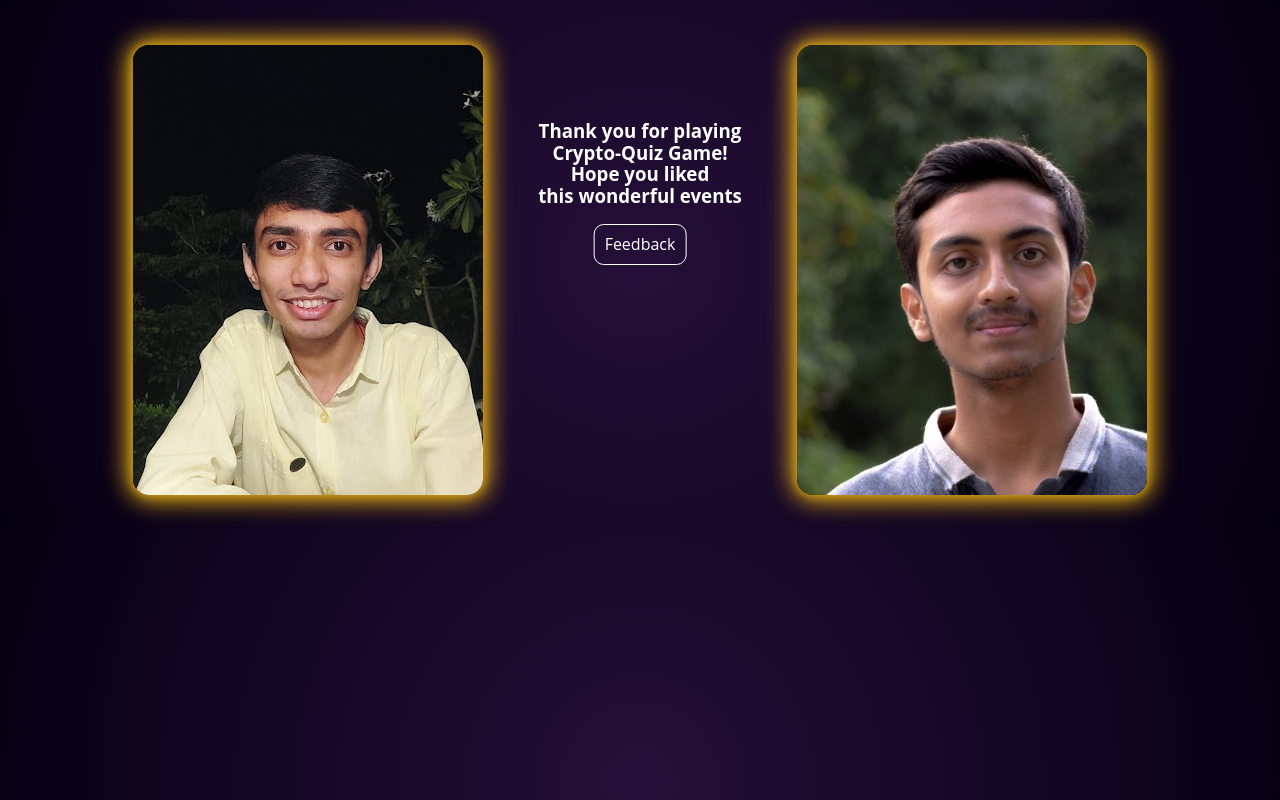
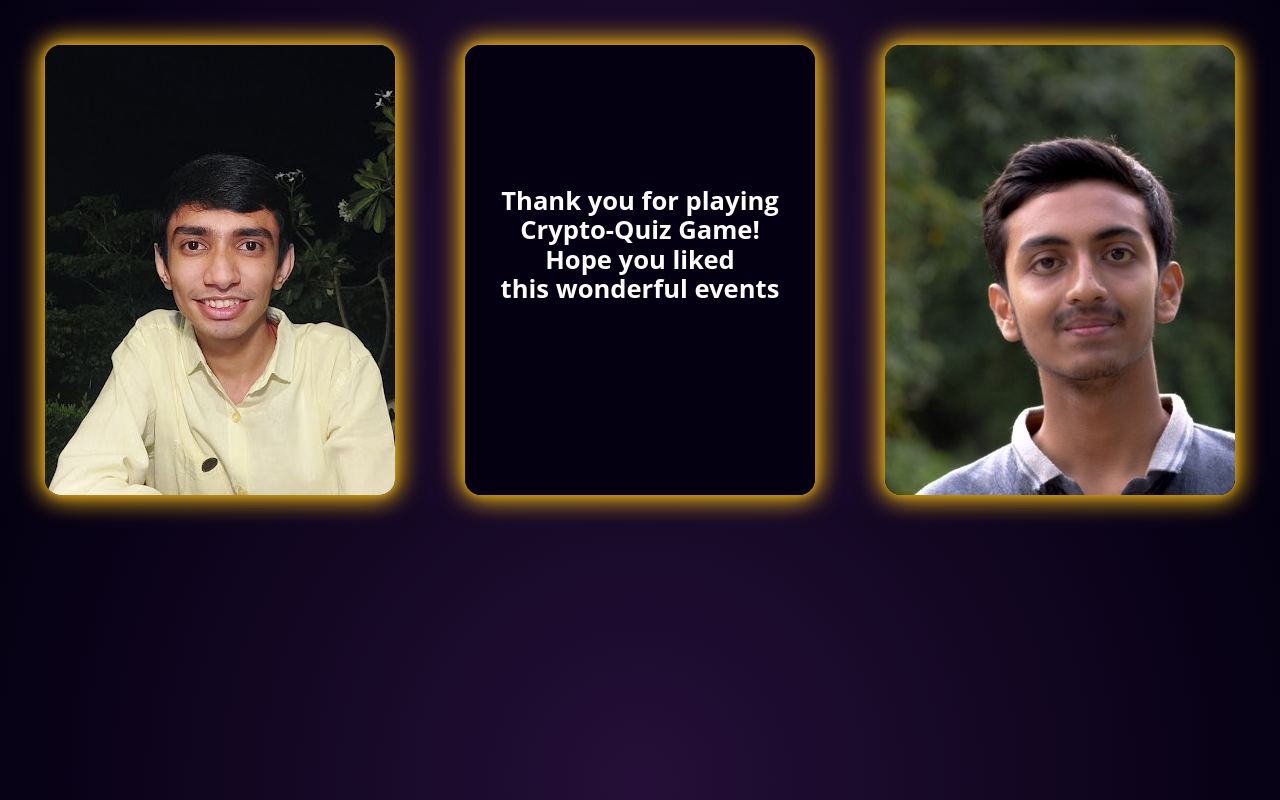
Before and after one commit to s-vintagew/Crypto-Quiz, a plain HTML site: page HTML/Conclusion.html in a window 1280 px wide. Drawn offline with nearby package versions, Linux system fonts and the light colour scheme.

Commit message:
3rd card added

```diff
--- a/CSS/conc.css
+++ b/CSS/conc.css
@@ -24,7 +24,7 @@ body {
 
 /*card section*/
 .container {
-  max-width: 900px;
+  max-width: 100%;/*900px;*/
   display: flex;
   justify-content: space-evenly;
   margin: 0 auto;
@@ -53,8 +53,7 @@ body {
 				0 0 .1rem #b78628,
                 0 0 1.5rem #c69320/*#bc13fe*/,
                 0 0 0.5rem #dba514/*#bc13fe*/,
-                0 0 1.8rem #eeb609/*#bc13fe*/,
-                inset 0 0 1.0rem #fcc201/*#bc13fe*/;
+                0 0 1.8rem #eeb609/*#bc13fe*/;
 }
 .card .card-image {
   position: absolute;
@@ -192,24 +191,42 @@ body {
   transition-delay: 0.5s;
   opacity: 0.8;
 }
+.card:hover .jane img{
+  bottom: 0;
+  left: 0;
+  opacity: 0.8;
+}
 /*end of cards*/
-.feedback button
+
+
+
+
+.guni-card
 {
-	border-radius: 10px;
-	padding: 10px;
-	color: #fff;
-    border: #fff 1px solid;
-    background: transparent;
+	background: rgba(4,0,17,1);
 }
-.about
+.card .guni {
+  position: absolute;
+  top: 0px;
+  left: 0px;
+  width: 100%;
+  height: 100%;
+  z-index: 0;
+  background-color: rgba(4,0,17,1);
+  transition: 0.5s;
+}
+.card .guni h3
 {
-	width: 80%;
-	text-align: center;
-	transform: translate(10%,20%);
+	font-size: 1.6em;
+	color: white;
+	transform: translate(0%,120%);
 }
-.about .mid
+.card:hover .guni-img img{
+  bottom: 0;
+  left: 0;
+  opacity: 500%;
+}
+.guni-card 	.social-icons li a
 {
-	height: inherit;
-	width: inherit;
-	color: #fff;
+	border-radius: 50%;
 }
--- a/HTML/Conclusion.html
+++ b/HTML/Conclusion.html
@@ -43,24 +43,31 @@
       <div class="details jane">
         <h2>Bhavin Amesara
           <br>
-          <span class="job-title">2nd Year in Cyber Security</span>
+          <span class="job-title">Cyber Security</span>
         </h2>
       </div>
     </div>
   </div><!-- end box wrapper -->
-    <div class="about">
-		<div class="mid">
-      <center>
-        <h3>Thank you for playing<br>Crypto-Quiz Game!<br>Hope you liked<br>this wonderful events</h3>
-        <div class="feedback">
-          <center>
-            <br>
-            <a href="https://google.com"><button type="button">Feedback</button></a>
-          </center>
-        </div>
-      </center>
-    </div>
-		</div>
+
+		<div class="card-wrapper">
+			<div class="card guni-card">
+				<div class="card-image guni">
+					<center><h3>Thank you for playing<br>Crypto-Quiz Game!<br>Hope you liked<br>this wonderful events</h3></center>
+				</div>
+
+			<div class="details jane guni-img">
+        <img src="../Misc/ICT_NEW_LOGO.jpg" width="100%">
+      </div>
+				<ul class="social-icons">
+					<li>
+						<a href="https://forms.gle/m3Uqti2QJnw2rmiN7" target="_blank">
+						  <i class="fa fa-envelope"></i>
+						</a>
+					  </li>
+				</ul>
+				 </div>
+	</div>
+
 
 <div class="card-wrapper">
 
@@ -92,7 +99,7 @@
         <div class="details jane">
             <h2>Souhardya Sarkar
               <br>
-              <span class="job-title">2nd Year in Cyber Security</span>
+              <span class="job-title">Cyber Security</span>
             </h2>
         </div>
     </div>
```
Also changed, not shown: Misc/ICT_NEW_LOGO.jpg (added).
